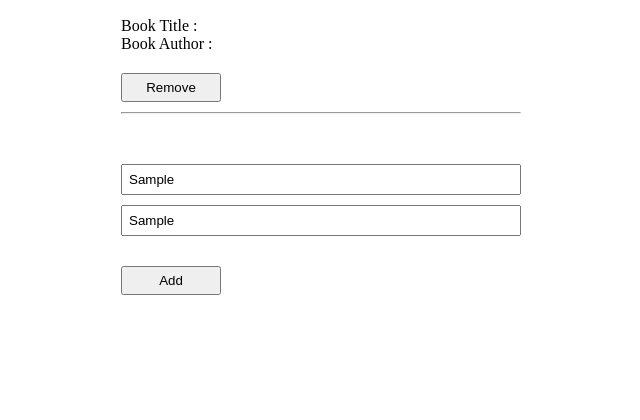
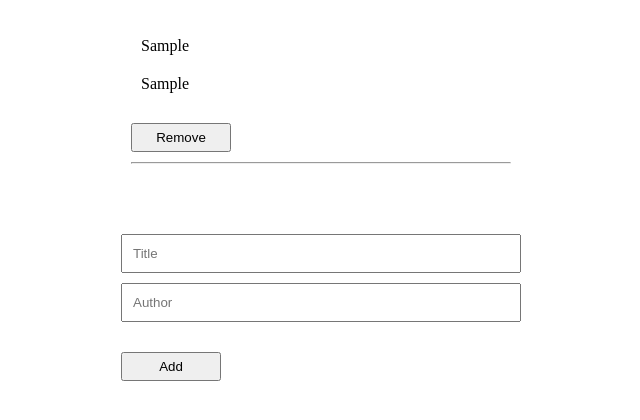
Before and after one commit to asharanjith/Awesome-Books, a plain HTML site: page index.html in a window 1280 px wide. Both pictures are taken after typing "Sample", "Sample" into the empty fields and a click on the button "Add". Shown: the part 50-470 px from the top of the page, without its empty margins (319-959 px from the left). Drawn offline with Linux system fonts and the light colour scheme.

Commit message:
Add changes

```diff
--- a/index.html
+++ b/index.html
@@ -11,10 +11,6 @@
     <section id="bookList">
         <h1>Awesome Books</h1>
         <div class="book">
-                <p>Book Title :</p>
-                <p>Book Author :</p>
-                <button class="removeBook">Remove</button>
-            <hr>
         </div>
     </section>
     <section id="bookForm">
--- a/main.js
+++ b/main.js
@@ -1,56 +1,41 @@
 const bookName = document.querySelector('.bookName');
 const bookAuthor = document.querySelector('.bookAuthor');
 const form = document.querySelector('.addBook');
-const bookDisplay = document.querySelector('#bookList');
+const bookDisplay = document.querySelector('.book');
+let bookList = JSON.parse(localStorage.getItem('bookList')) || [];
 
-const bookList = [];
-
-
-function savetoLocalStorage() {
-    const bookList = JSON.parse(localStorage.getItem('bookData'));
-
-    const bookData = {
-        name: bookName.value,
-        author: bookAuthor.value,
-    };
-
-    bookList.push(bookData);
-
-    localStorage.setItem('bookData', JSON.stringify(bookList));
-
-    console.log(bookData)
+function displayBook() {
+    bookDisplay.innerHTML = bookList.map((book, i) => {
+        return `
+            <li>
+                <p class="bookName">${book.name}</p>
+                <p class="bookAuthor">${book.author}</p>
+                <button data-index=${i}>Remove</button>
+                <hr>
+            </li>
+        `;
+    }).join('');
 }
 
-form.addEventListener('submit', (e) => {
+function addBook(e) {
     e.preventDefault();
-    savetoLocalStorage();
-    form.reset();
-  });
+    const name = bookName.value;
+    const author = bookAuthor.value;
+    const book = { name, author };
+    bookList.push(book);
+    displayBook();
+    localStorage.setItem('bookList', JSON.stringify(bookList));
+    this.reset();
+}
 
-//   console.log(bookList);
+function deleteBook(e) {
+    if (!e.target.matches('button')) return;
+    const index = e.target.dataset.index;
+    bookList.splice(index, 1);
+    displayBook();
+    localStorage.setItem('bookList', JSON.stringify(bookList));
+}
 
-//   document.addEventListener('DOMContentLoaded', () => {
-    // const bookList = JSON.parse(localStorage.getItem('bookData'));
-    // if (formDataInputs != null) {
-    //   nameElement.value = formDataInputs.name;
-    //   email.value = formDataInputs.email;
-    //   msgElement.value = formDataInputs.message;
-    // }
-//   });
-
-//   bookList.forEach((bookData) => {
-    // const bookDiv = document.createElement('div');
-    // bookDiv.classList.add('book');
-
-    // bookDiv.innerHTML = `<p>${bookData.name}</p>
-    // <p>${bookData.author}</p>
-    // <button class="removeBook">Remove</button>
-    // <hr>
-    // `;
-    // bookDisplay.appendChild(bookDiv);
-    // console.log(bookData)
-    // });
-
-// for(let i = 0; i < bookData.length; i++){
-//     console.log(bookList[i]);
-// }
+form.addEventListener('submit', addBook);
+bookDisplay.addEventListener('click', deleteBook);
+displayBook();
--- a/styles.css
+++ b/styles.css
@@ -39,3 +39,14 @@ button {
 margin-bottom: 10px;
 display: block;
 }
+li{
+    list-style: none;
+    margin-bottom: 10px;
+    padding: 10px;
+}
+.bookName,.bookAuthor{
+    padding: 10px;
+}
+hr{
+    margin: 10px auto;
+}
```
